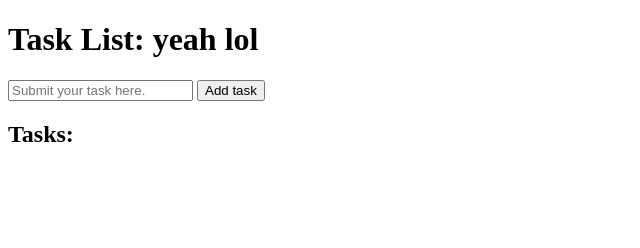
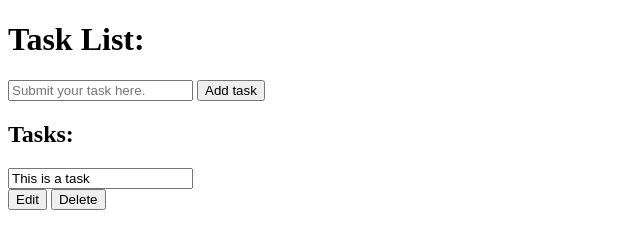
Before and after one commit to jellysub/to-do-list, a plain HTML site: page index.html in a window 1280 px wide. Shown: the whole page, without its empty margins (0-640 px from the left). Drawn offline with Linux system fonts and the light colour scheme.

Commit message:
first commit

```diff
--- a/index.html
+++ b/index.html
@@ -14,7 +14,7 @@
 
 <body>
     <header>
-        <h1>Task List: yeah lol</h1>
+        <h1>Task List:</h1>
         <form id="task-form">
             <input type="text" id="task-input" placeholder="Submit your task here.">
             <input type="submit" id="task-submit" value="Add task">
@@ -25,9 +25,22 @@
         <section class="task-list">
             <h2>Tasks:</h2>
 
-            <div id="tasks"></div>
+            <div id="tasks">
+                <div class="task">
+                    <div class="content">
+                        <input type="text" class="text" value="This is a task" readonly>
+                    </div>
+                    <div class="actions">
+                        <button class="edit">Edit</button>
+                        <button class="delete">Delete</button>
+                    </div>
+                </div>
+            </div>
+
         </section>
     </main>
+
+    <script src="main.js"></script>
 
 </body>
 
```
